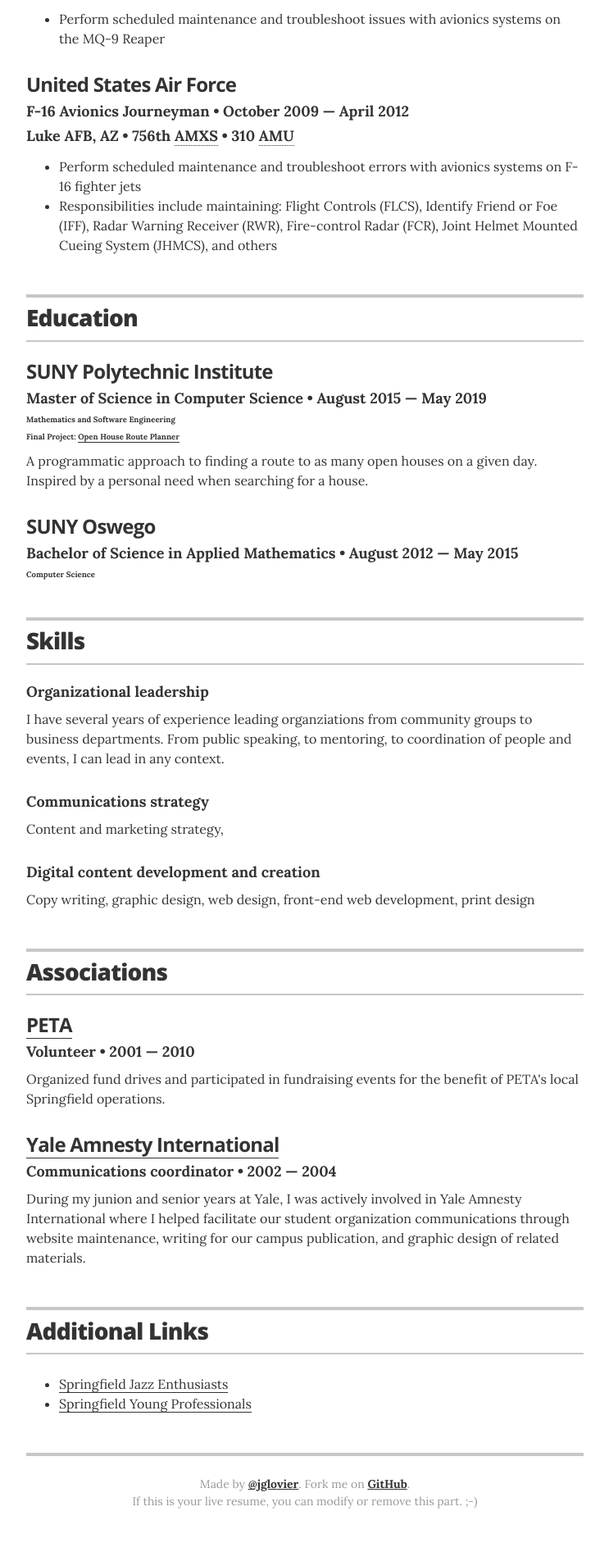
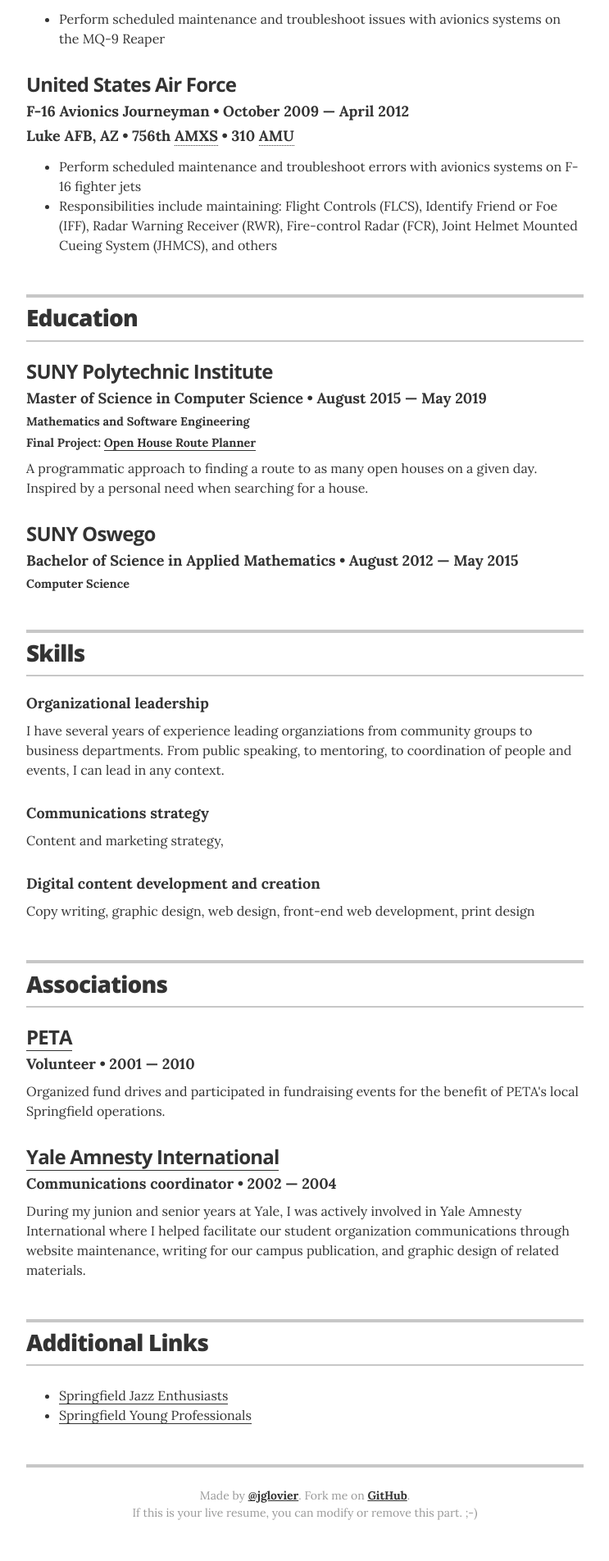
Before and after one commit to apjansing/apjansing.github.io, a Jekyll site: the page built from index.html, in a window 1280 px wide. Shown: the part 1849-3753 px from the top of the page at 82% size, without its empty margins (268-1011 px from the left). Built offline with Jekyll 4.4.1, drawn with Linux system fonts in a browser that asks for light colours.

Commit message:
formatting

```diff
--- a/_sass/_resume.scss
+++ b/_sass/_resume.scss
@@ -160,11 +160,11 @@
     line-height: 1;
 
     &.focus-title {
-      font-size: 0.6rem;
+      font-size: 0.9rem;
     }
 
     &.final-project-title {
-      font-size: 0.6rem;
+      font-size: 0.9rem;
     }
   }
 
```
